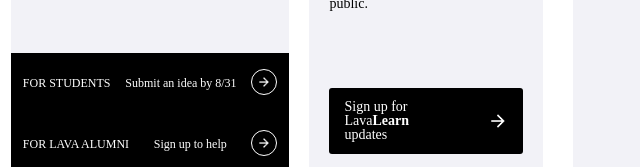
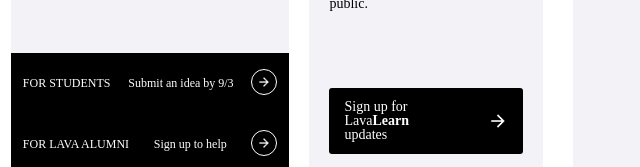
Before and after one commit to colin-ho/lavalab-v2, a Gatsby site in the folder blog/: page /home in a window 1280 px wide. Shown: the part 1030-1197 px from the top of the page, 589-1229 px from the left. Built offline with nearby package versions, Linux system fonts and the light colour scheme; Gatsby itself is replaced by a stand-in of ours.

Commit message:
change LavaConnect date

```diff
--- a/blog/src/pages/home.js
+++ b/blog/src/pages/home.js
@@ -119,7 +119,7 @@
                                                 For Students
                                             </p>
                                             <p className='right-text'>
-                                                Submit an idea by 8/31
+                                                Submit an idea by 9/3
                                             </p>
                                             <a href="https://docs.google.com/forms/d/1ImgYmVf3HJYCbYBOtqBWUYl-2PjRcGitS3yODJ2L9d0/viewform?ts=5f28b778&edit_requested=true">
                                                 <img src={ RightArrowIcon }/>
```
